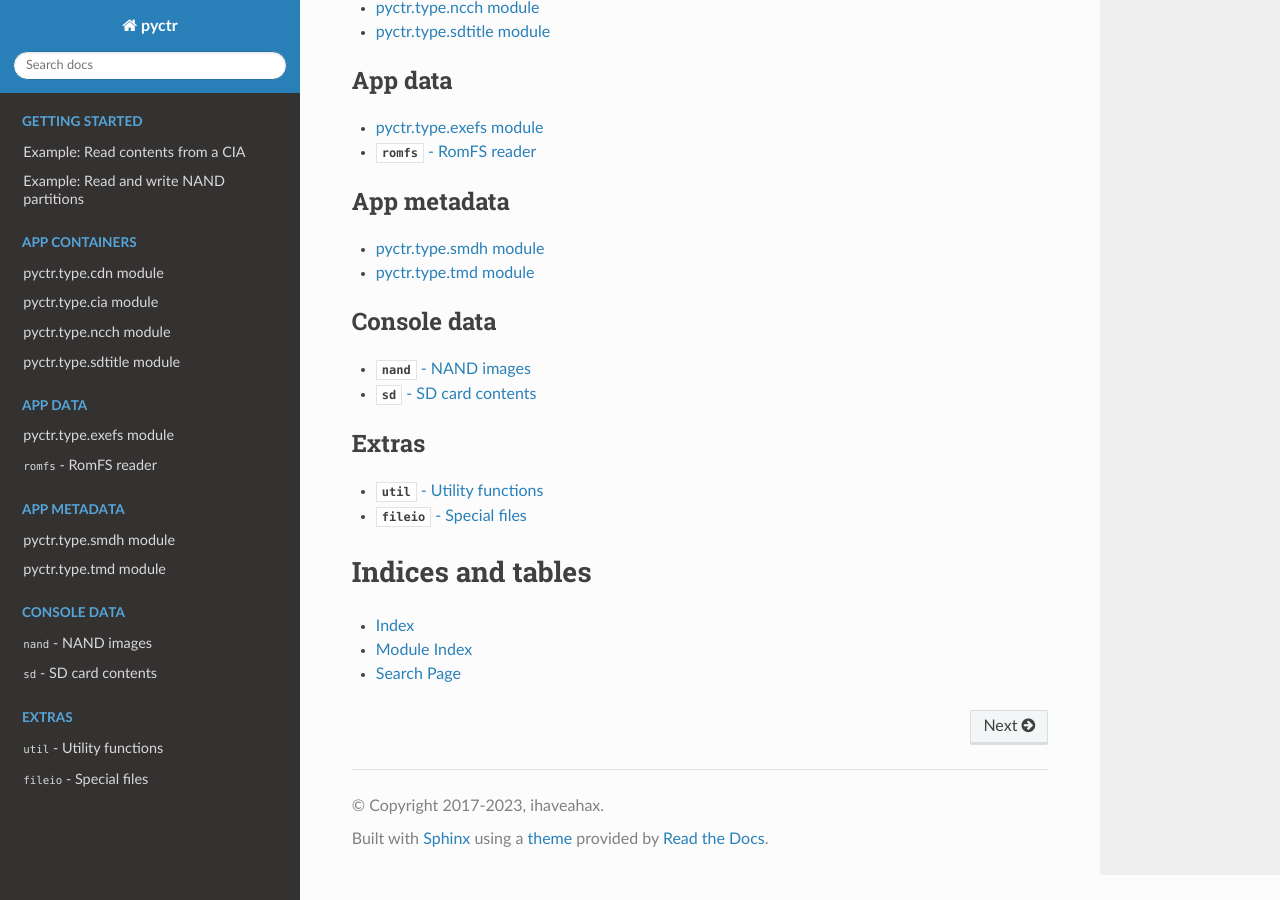
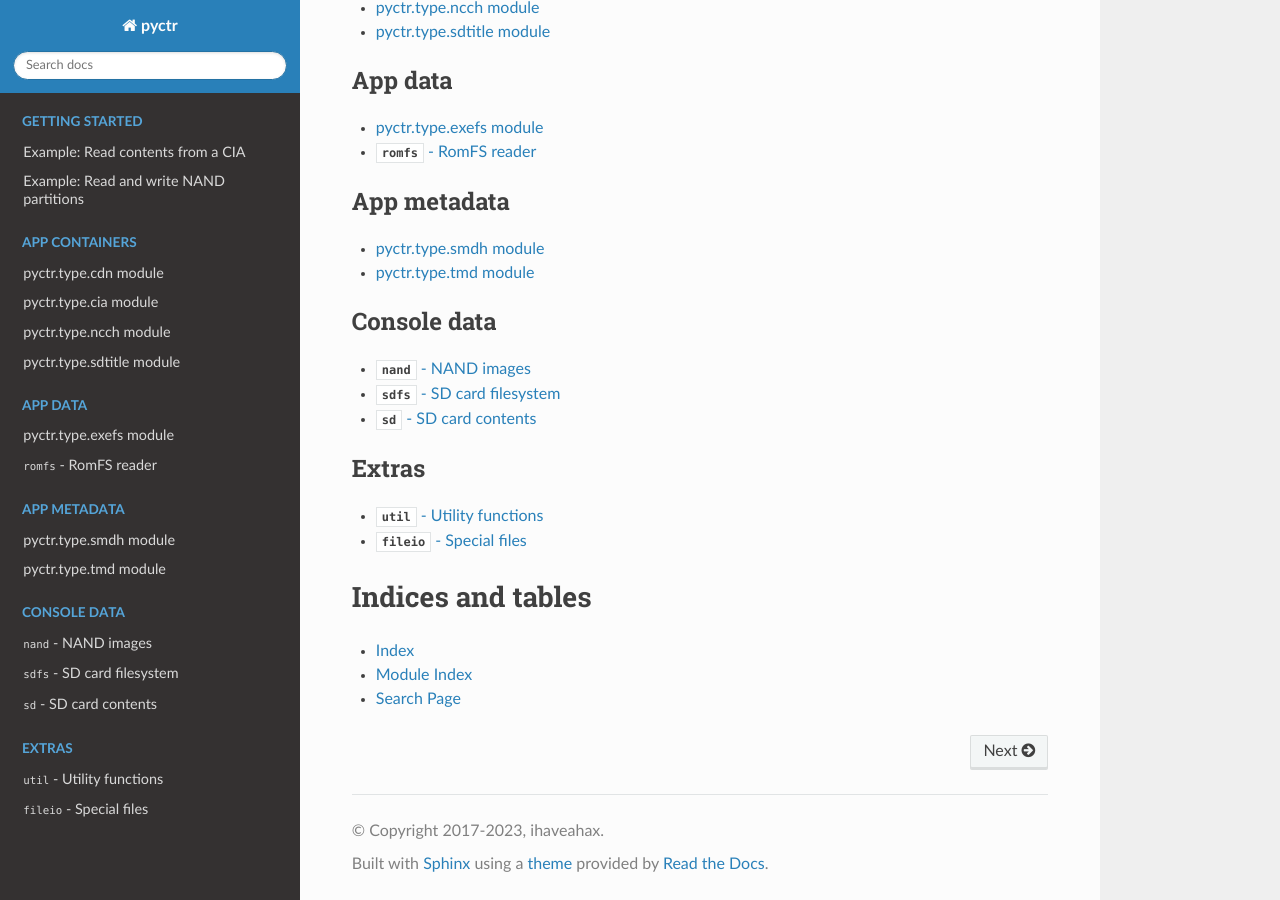
Before and after one commit to ihaveamac/pyctr, a Sphinx documentation site: the page built from docs/index.rst, in a window 1280 px wide and 900 px high, scrolled down 1122 px. Built offline with Sphinx 7.4.7 and the Read the Docs theme 2.0.0, drawn with Linux system fonts in a browser that asks for light colours.

Commit message:
link to sdfs page in index

```diff
--- a/docs/index.rst
+++ b/docs/index.rst
@@ -73,6 +73,7 @@ It can be installed with ``pip``:
    :caption: Console data
 
    pyctr.type.nand
+   pyctr.type.sdfs
    pyctr.type.sd
 
 .. toctree::
```
